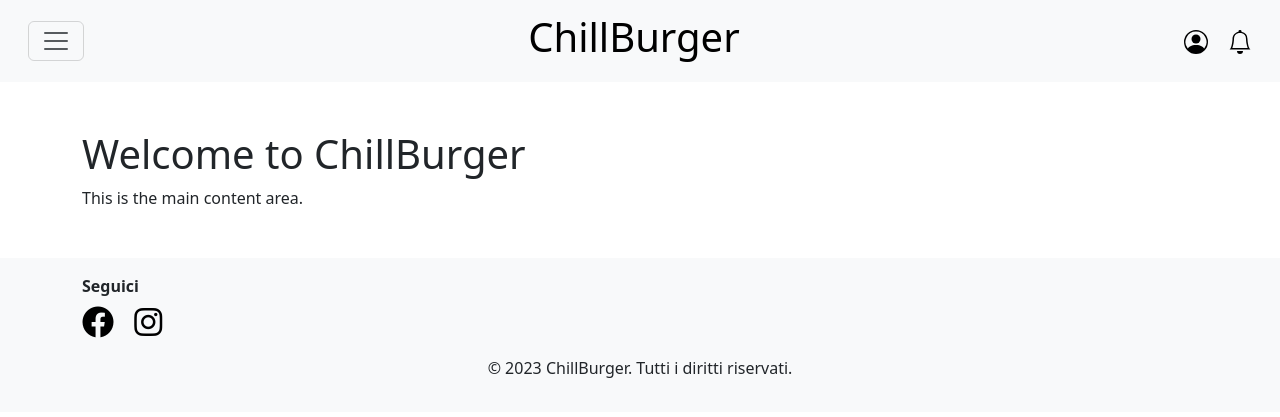
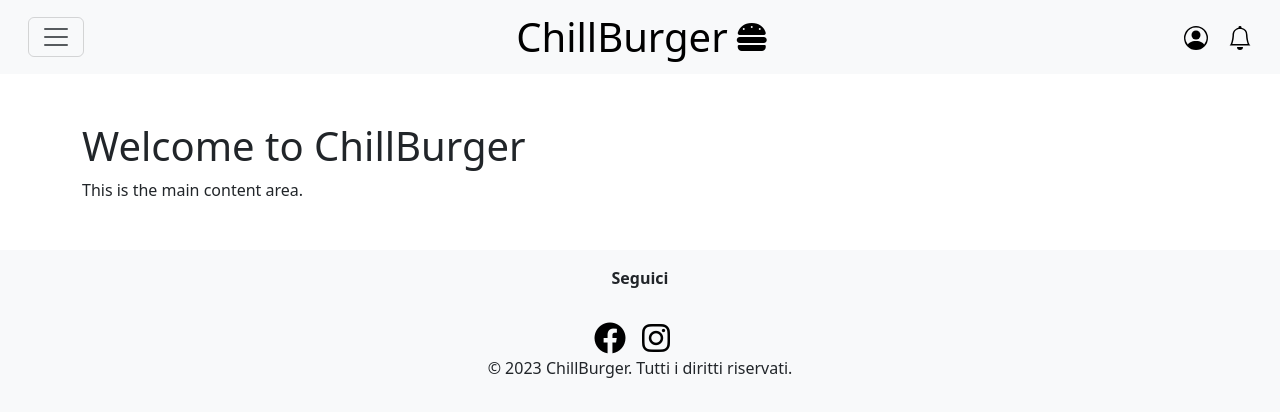
Before and after one commit to Filoferro03/ChillBurgerWebProject, a PHP site: page / in a window 1280 px wide. Shown: the top 417 px of the page. Run offline with PHP 8.4, Linux system fonts and the light colour scheme.

Commit message:
added the icon of hamburgher to the title

```diff
--- a/chillburger/template/base.php
+++ b/chillburger/template/base.php
@@ -19,9 +19,13 @@
                     data-bs-target="#offcanvasNavbar" aria-controls="offcanvasNavbar" aria-label="Toggle navigation">
                     <span class="navbar-toggler-icon"></span>
                 </button>
-                <a class="navbar-brand" href="#">
-                    <h1>ChillBurger</h1>
-                </a>
+                <div class="d-flex align-items-center">
+                    <a class="navbar-brand me-2" href="#">
+                        <h1 class="m-0">ChillBurger</h1>
+                    </a>
+                    <i class="fas fa-hamburger fa-2x text-black"></i>
+                </div>
+
                 <div>
                     <a class="text-decoration-none" href="#">
                         <svg xmlns="http://www.w3.org/2000/svg" width="24" height="24" fill="black"
@@ -69,9 +73,11 @@
 
     <footer class="bg-light py-3">
         <div class="container">
-            <div class="col-md-4 mb-3">
-                <strong class="mb-4">Seguici</strong>
-                <div class="mt-2">
+            <div class="d-flex flex-column">
+                <div class="d-flex justify-content-center">
+                    <strong class="mb-4">Seguici</strong>
+                </div>
+                <div class=" d-flex justify-content-center mt-2">
                     <a href="https://www.facebook.com/" class=" me-3"
                         title="visualizza la nostra pagina facebook per restare aggioranato"><strong
                             class="fab fa-facebook fa-2x text-black"></strong></a>
@@ -83,9 +89,9 @@
                             class="fab fa-square-x-twitter fa-2x text-black"></strong></a>
                 </div>
             </div>
-            <div>
-                <p class="text-center">&copy; 2023 ChillBurger. Tutti i diritti riservati.</p>
-            </div>
+        </div>
+        <div>
+            <p class="text-center">&copy; 2023 ChillBurger. Tutti i diritti riservati.</p>
         </div>
     </footer>
 
```
